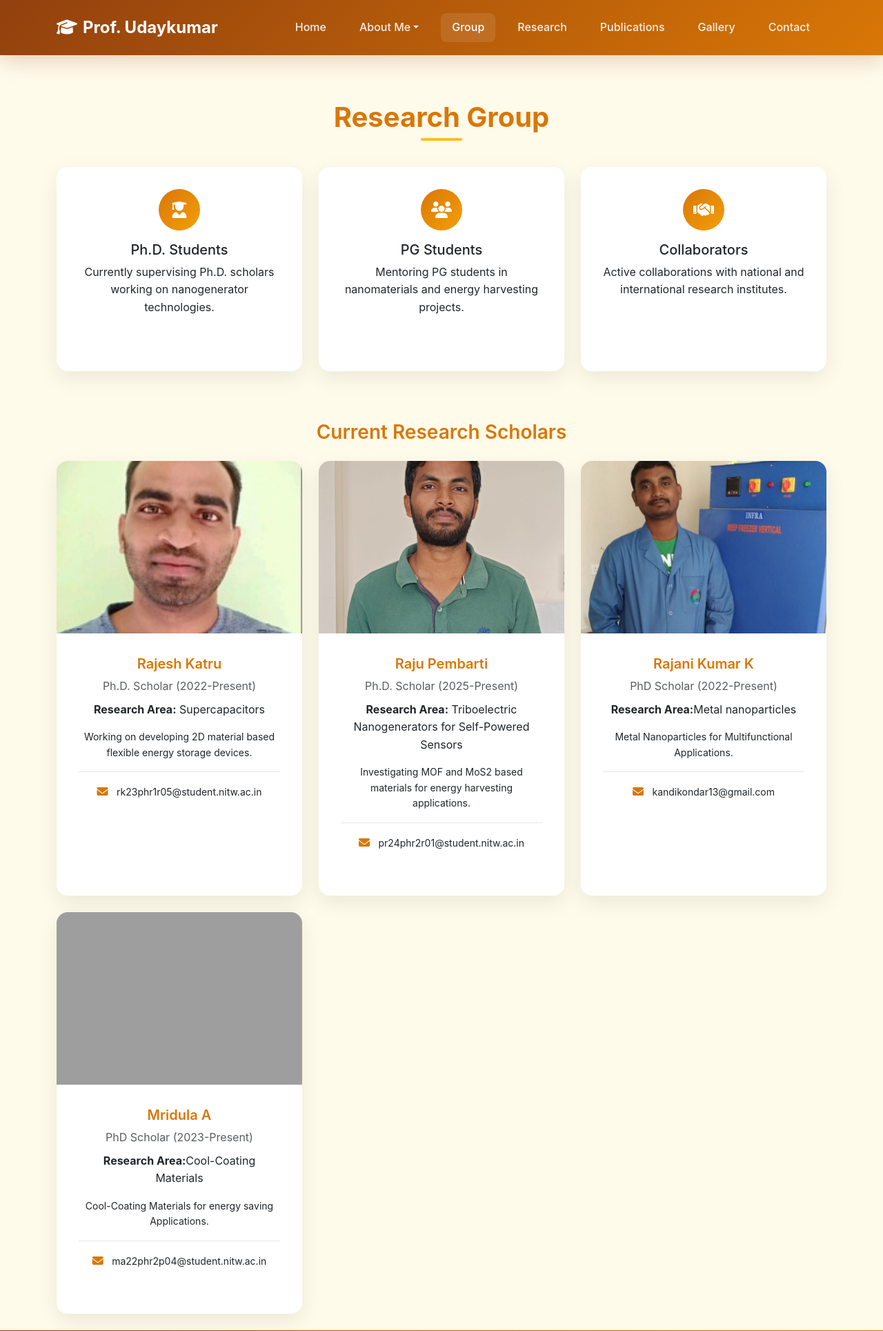
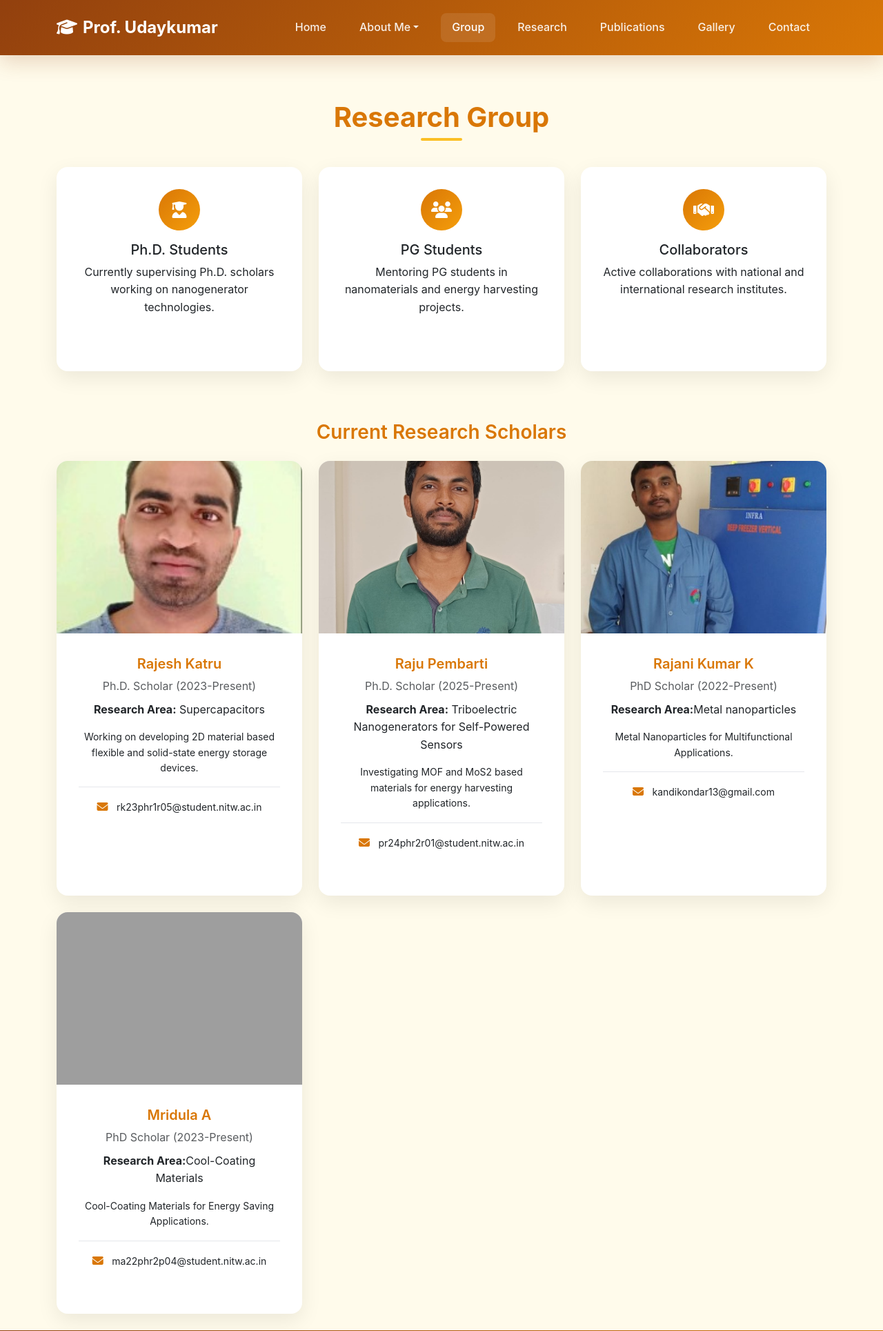
Before and after one commit to kanapuramudaykumar-blip/uday_physics, a Django app: page /group/ in a window 1280 px wide. Shown: the top 1929 px of the page at 69% size. Run offline with Django 5.2, Linux system fonts and the light colour scheme; some libraries are stand-ins or nearby versions; grey boxes are pictures that could not be loaded.

Commit message:
Update group.html

```diff
--- a/templates/group.html
+++ b/templates/group.html
@@ -56,9 +56,9 @@ i{% extends 'base.html' %}
                     </div>
                     <div class="card-body text-center">
                         <h5 class="card-title">Rajesh Katru</h5>
-                        <p class="text-muted mb-2">Ph.D. Scholar (2022-Present)</p>
+                        <p class="text-muted mb-2">Ph.D. Scholar (2023-Present)</p>
                         <p class="card-text"><strong>Research Area:</strong> Supercapacitors</p>
-                        <p class="card-text small">Working on developing 2D material based flexible energy storage devices.</p>
+                        <p class="card-text small">Working on developing 2D material based flexible and solid-state energy storage devices.</p>
                         <div class="scholar-contact">
                             <i class="fas fa-envelope me-2"></i>
                             <small>rk23phr1r05@student.nitw.ac.in</small>
@@ -112,7 +112,7 @@ i{% extends 'base.html' %}
                         <h5 class="card-title">Mridula A</h5>
                         <p class="text-muted mb-2">PhD Scholar (2023-Present)</p>
                         <p class="card-text"><strong>Research Area:</strong>Cool-Coating Materials</p>
-                        <p class="card-text small">Cool-Coating Materials for energy saving Applications.</p>
+                        <p class="card-text small">Cool-Coating Materials for Energy Saving Applications.</p>
                         <div class="scholar-contact">
                             <i class="fas fa-envelope me-2"></i>
                             <small>ma22phr2p04@student.nitw.ac.in</small>
```
